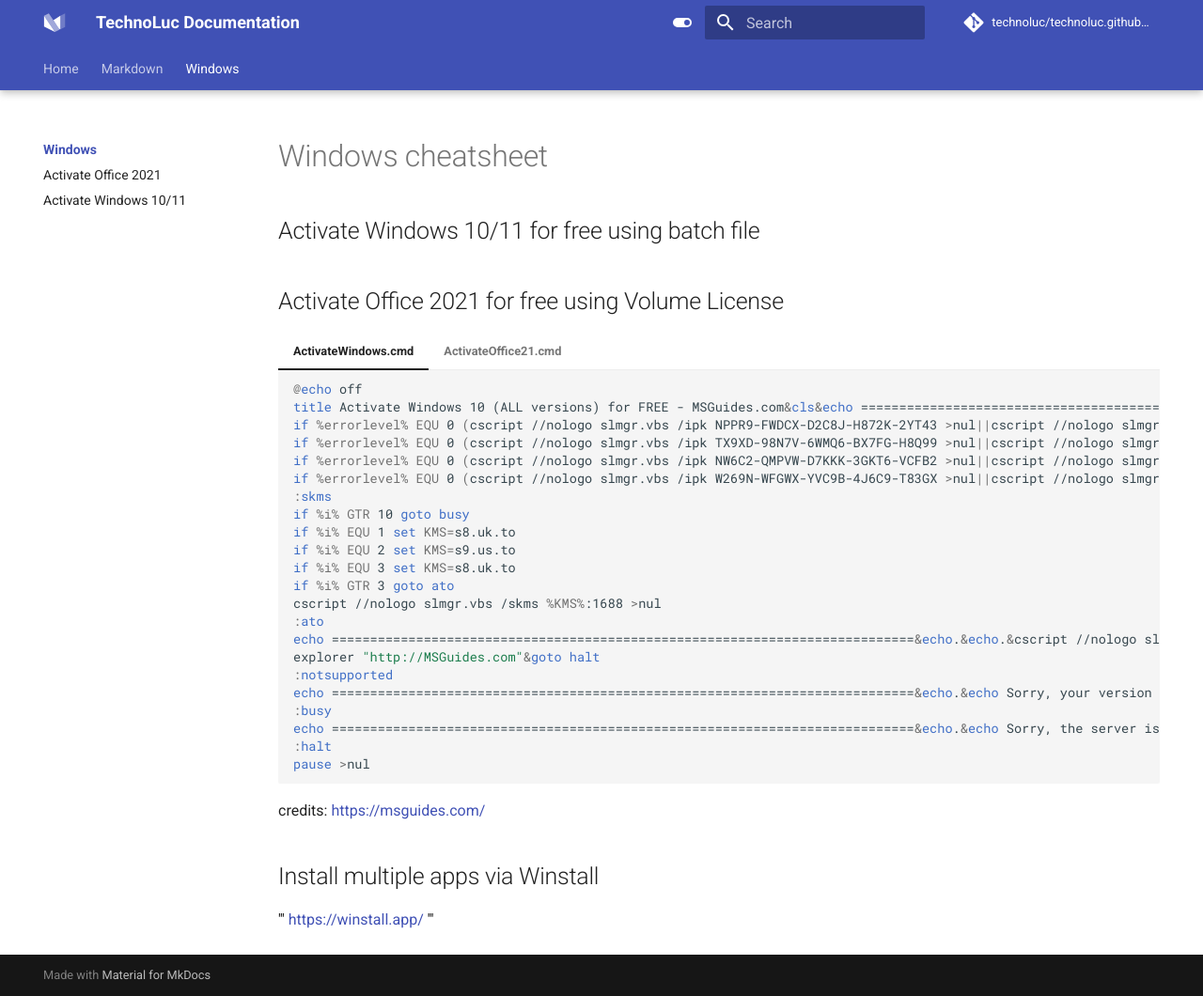
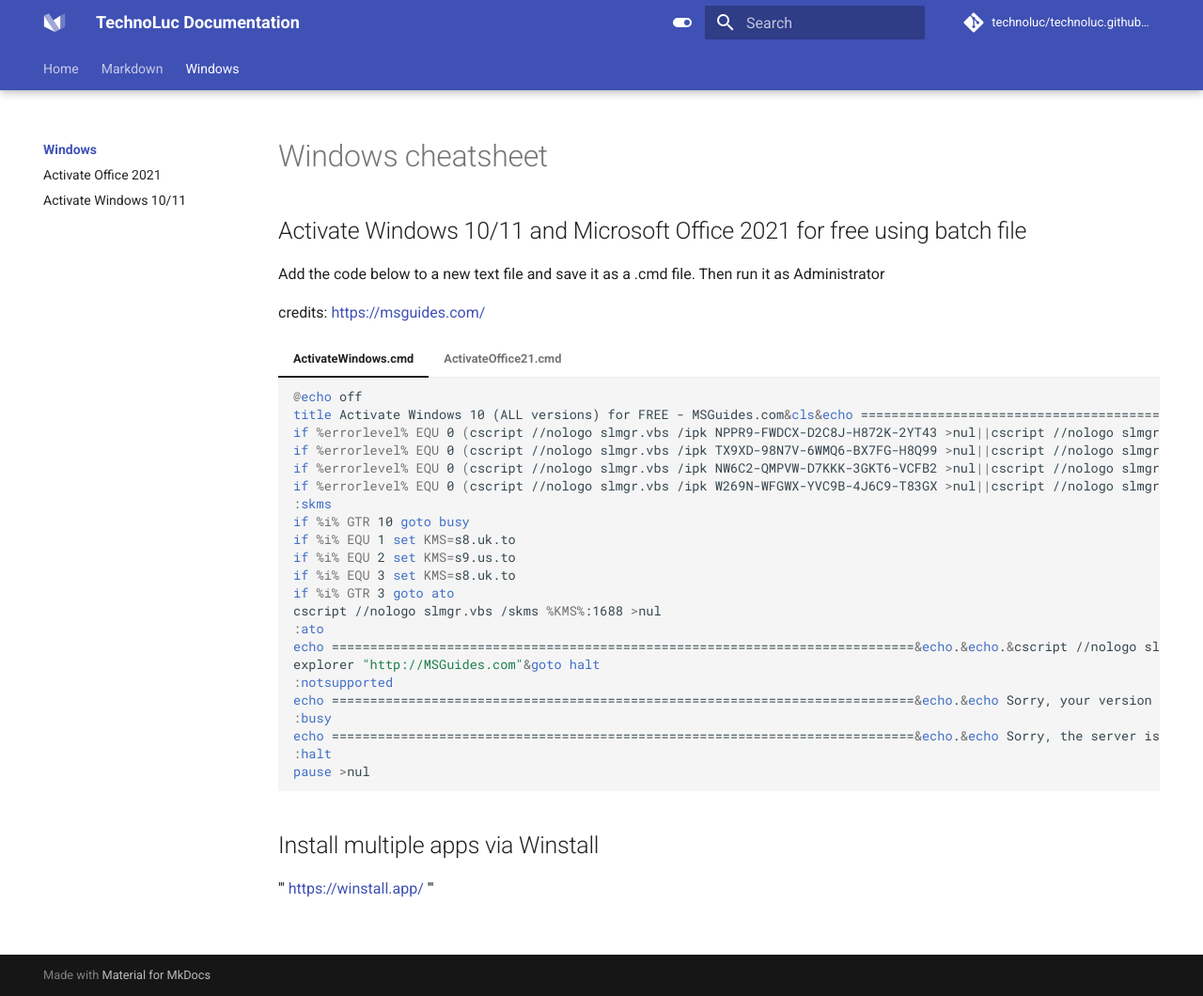
Before and after one commit to technoluc/technoluc.github.io, an MkDocs documentation site: the page built from docs/windows/index.md, in a window 1280 px wide and 1060 px high. Shown: the whole window at 94% size. Built offline with MkDocs 1.6.1 and Material for MkDocs 9.7.7, drawn with Linux system fonts in a browser that asks for light colours; comment, search, counter and statistics services are not loaded.

Commit message:
Update index.md

````diff
--- a/docs/windows/index.md
+++ b/docs/windows/index.md
@@ -1,9 +1,11 @@
 # Windows cheatsheet
 
-## Activate Windows 10/11 for free using batch file
+## Activate Windows 10/11 and Microsoft Office 2021 for free using batch file
 
+Add the code below to a new text file and save it as a .cmd file. Then run it as Administrator
 
-## Activate Office 2021 for free using Volume License
+credits: https://msguides.com/
+
 
 
 === "ActivateWindows.cmd"
@@ -57,8 +59,6 @@
     ```
 
 
-credits: https://msguides.com/
-
 
 ## Install multiple apps via Winstall
 '''
````
